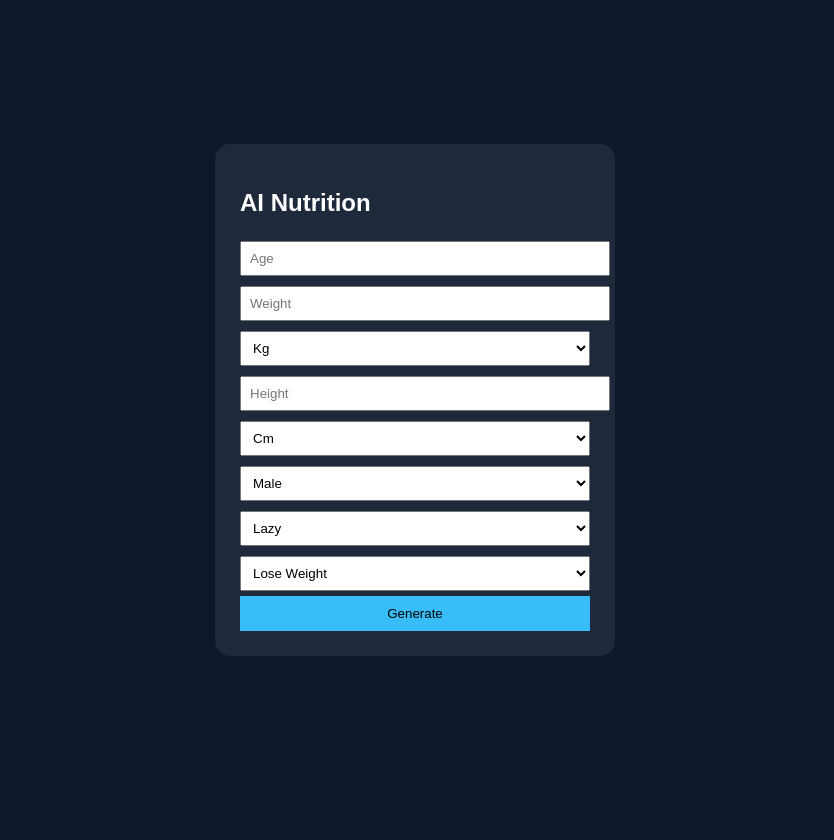
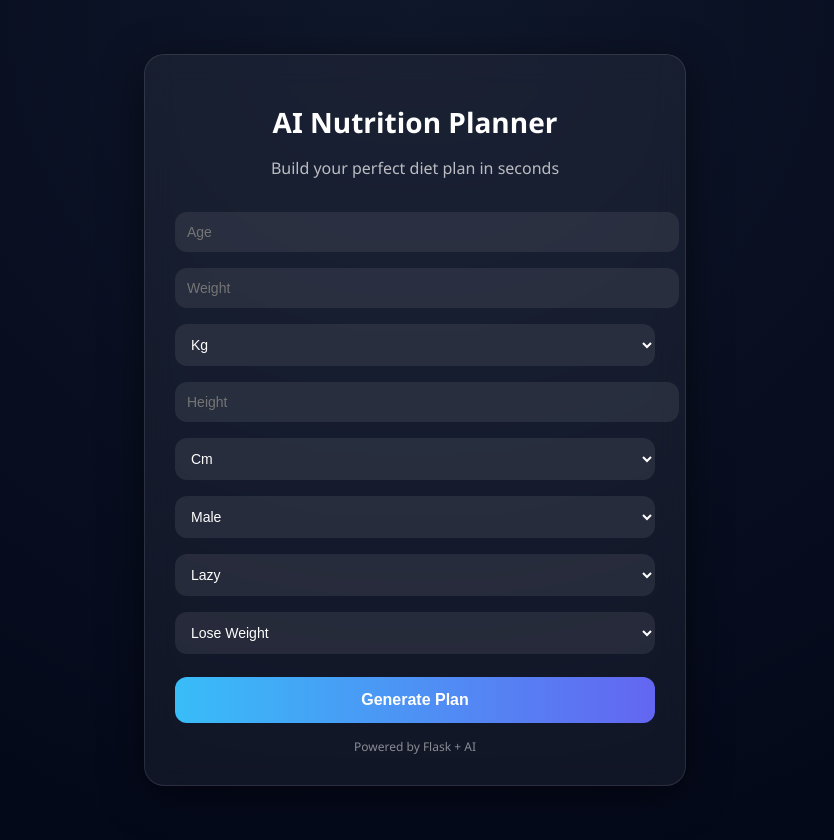
Before and after one commit to Arkop21/nutrition-website, a Flask app: template templates/index.html in a window 1280 px wide. Shown: the whole page, without its empty margins (225-1059 px from the left). Before the commit the page ends 656 px from the top, so only its background shows below. Run offline with Flask 3, Linux system fonts and the light colour scheme; the template is opened without the code that fills it, so the values that code supplies are empty.

Commit message:
Update index.html

```diff
--- a/templates/index.html
+++ b/templates/index.html
@@ -1,54 +1,112 @@
 <!DOCTYPE html>
 <html>
 <head>
-    <title>AI Nutrition App</title>
+    <title>AI Nutrition Planner</title>
+    <meta name="viewport" content="width=device-width, initial-scale=1">
+
     <style>
         body {
-            margin:0;
-            font-family:Arial;
-            background:#0f172a;
-            color:white;
-            display:flex;
-            justify-content:center;
-            align-items:center;
-            height:100vh;
+            margin: 0;
+            font-family: 'Segoe UI', sans-serif;
+            background: radial-gradient(circle at top, #0f172a, #020617);
+            color: white;
         }
+
+        .container {
+            display: flex;
+            justify-content: center;
+            align-items: center;
+            min-height: 100vh;
+            padding: 20px;
+        }
+
         .card {
-            background:#1e293b;
-            padding:25px;
-            border-radius:15px;
-            width:350px;
+            width: 100%;
+            max-width: 480px;
+            background: rgba(255,255,255,0.05);
+            backdrop-filter: blur(15px);
+            border: 1px solid rgba(255,255,255,0.1);
+            border-radius: 20px;
+            padding: 30px;
+            box-shadow: 0 10px 40px rgba(0,0,0,0.5);
         }
-        input,select {
-            width:100%;
-            margin:5px 0;
-            padding:8px;
+
+        h1 {
+            text-align: center;
+            margin-bottom: 5px;
+            font-size: 28px;
         }
+
+        p {
+            text-align: center;
+            opacity: 0.7;
+            margin-bottom: 25px;
+        }
+
+        input, select {
+            width: 100%;
+            padding: 12px;
+            margin: 8px 0;
+            border-radius: 12px;
+            border: none;
+            background: rgba(255,255,255,0.08);
+            color: white;
+            outline: none;
+            font-size: 14px;
+        }
+
+        option {
+            color: black;
+        }
+
         button {
-            width:100%;
-            padding:10px;
-            background:#38bdf8;
-            border:none;
-            cursor:pointer;
+            width: 100%;
+            padding: 14px;
+            margin-top: 15px;
+            border: none;
+            border-radius: 12px;
+            background: linear-gradient(90deg, #38bdf8, #6366f1);
+            color: white;
+            font-size: 16px;
+            font-weight: bold;
+            cursor: pointer;
+            transition: 0.3s;
+        }
+
+        button:hover {
+            transform: scale(1.03);
+            opacity: 0.9;
+        }
+
+        .footer {
+            text-align: center;
+            margin-top: 15px;
+            font-size: 12px;
+            opacity: 0.5;
         }
     </style>
 </head>
+
 <body>
 
+<div class="container">
+
     <div class="card">
-    <h2>AI Nutrition</h2>
+
+        <h1>AI Nutrition Planner</h1>
+        <p>Build your perfect diet plan in seconds</p>
 
         <form method="POST">
 
-        <input name="age" placeholder="Age">
-        <input name="weight" placeholder="Weight">
+            <input name="age" placeholder="Age" required>
+            <input name="weight" placeholder="Weight" required>
 
             <select name="weight_unit">
                 <option value="kg">Kg</option>
                 <option value="pounds">Pounds</option>
             </select>
 
-        <input name="height" placeholder="Height">
+            <input name="height" placeholder="Height" required>
 
             <select name="height_unit">
                 <option value="cm">Cm</option>
@@ -72,9 +130,16 @@
                 <option value="weight_maintain">Maintain</option>
             </select>
 
-        <button type="submit">Generate</button>
+            <button type="submit">Generate Plan</button>
 
         </form>
+
+        <div class="footer">
+            Powered by Flask + AI
+        </div>
+
+    </div>
+
 </div>
 
 </body>
```
Lines whose indentation alone changed are shown as unchanged.
